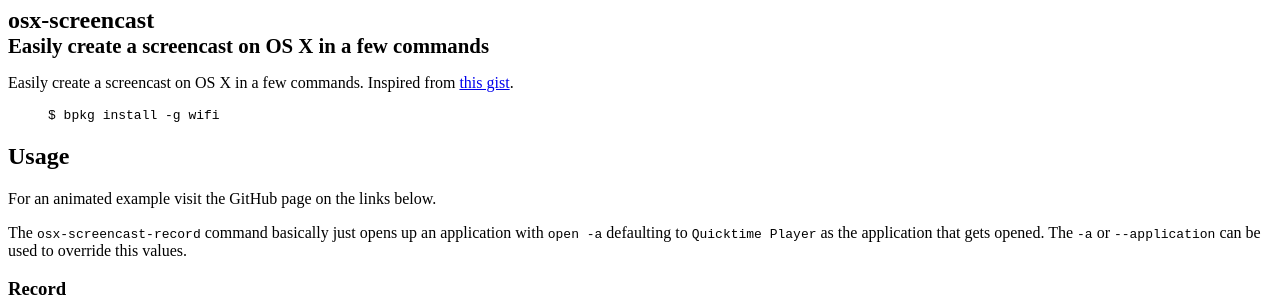
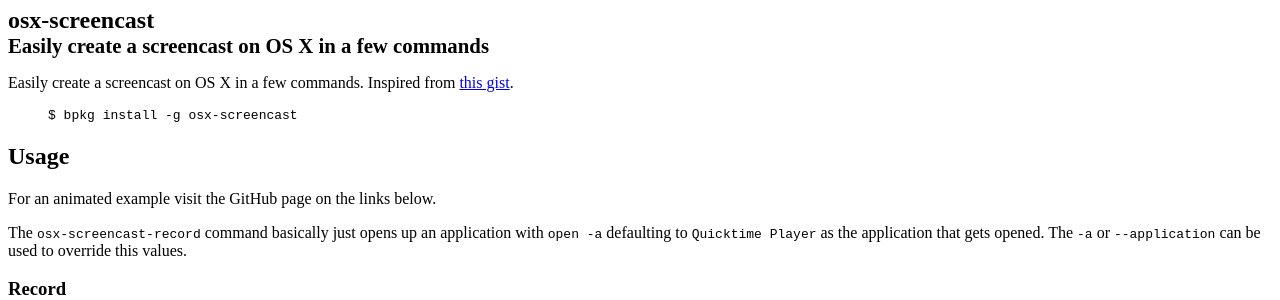
Before and after one commit to bpkg/bpkg.github.io, a Jekyll site: the page built from _posts/2014-06-16-osx-screencast.md, in a window 1280 px wide. Shown: the part 125-425 px from the top of the page. Built offline with Jekyll 4.4.1, drawn with Linux system fonts in a browser that asks for light colours; comment, search, counter and statistics services are not loaded.

Commit message:
Update 2014-06-16-osx-screencast.md

```diff
--- a/_posts/2014-06-16-osx-screencast.md
+++ b/_posts/2014-06-16-osx-screencast.md
@@ -11,7 +11,8 @@ Easily create a screencast on OS X in a few commands.
 Inspired from [this gist](https://gist.github.com/dergachev/4627207).
 
 {% highlight bash %}
-$ bpkg install -g wifi
+$ bpkg install -g osx-screencast
+
 {% endhighlight %}
 
 ## Usage
```
